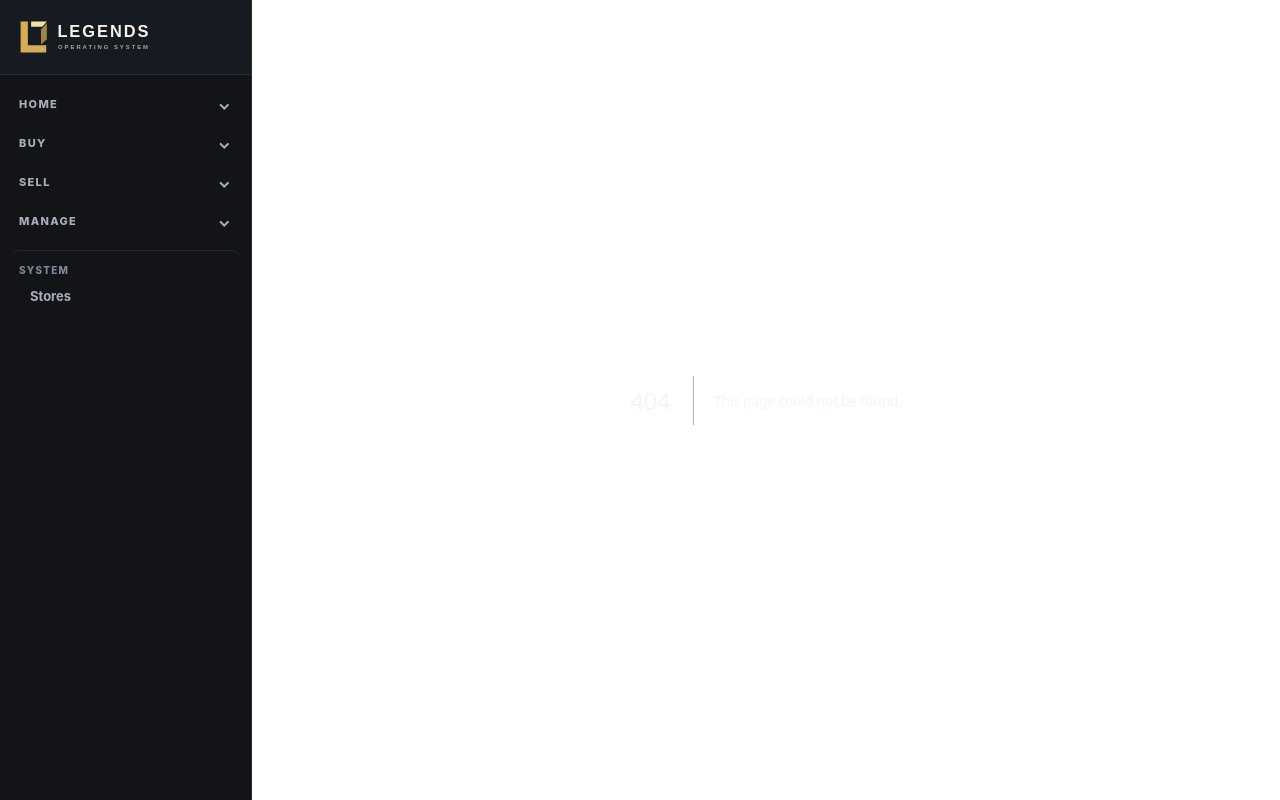
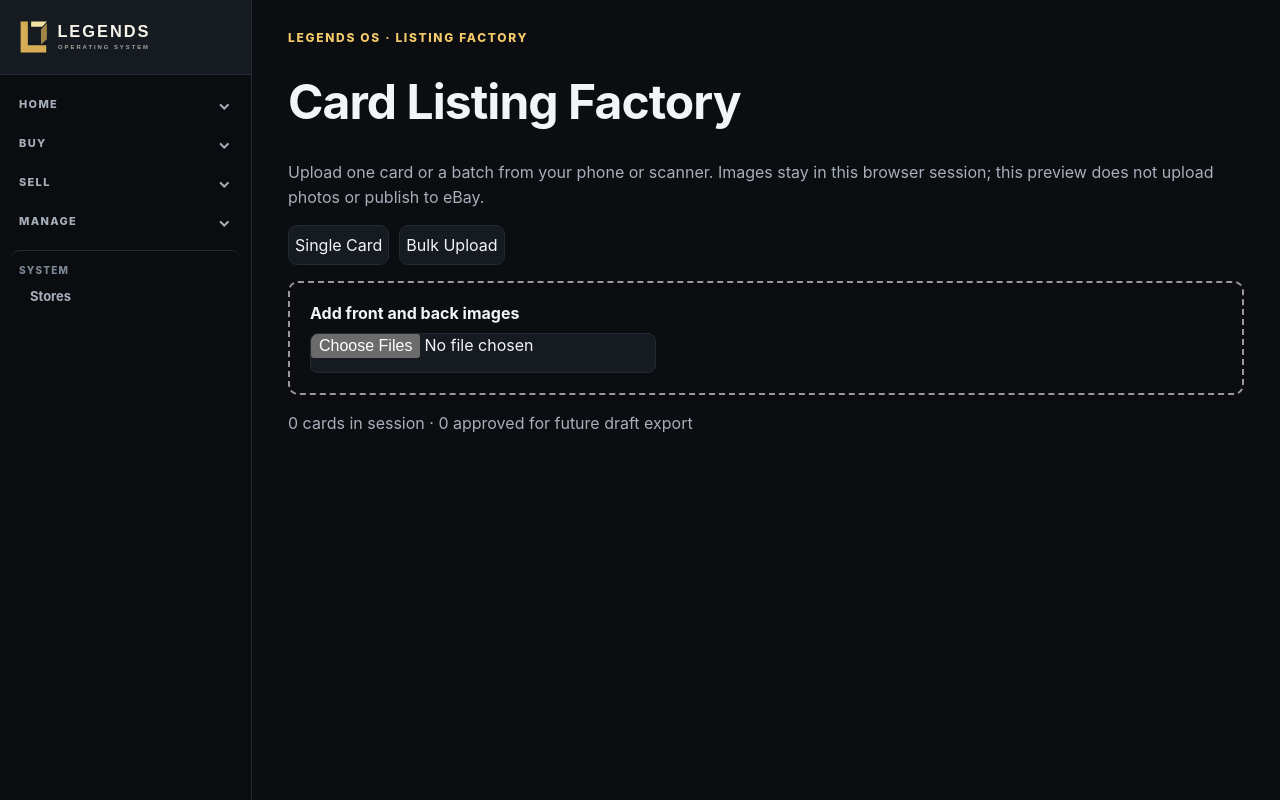
Before and after one commit to joshadlesperger-collab/legends-os, a Next.js app: page /card-listing-factory in a window 1280 px wide. Before the commit this address had no page. Built offline with nearby package versions, Linux system fonts and the light colour scheme.

Commit message:
feat: add Card Listing Factory route

```diff
--- /dev/null
+++ b/app/card-listing-factory/page.tsx
@@ -0,0 +1,5 @@
+import CardListingFactory from "@/components/CardListingFactory";
+
+export default function CardListingFactoryPage() {
+  return <CardListingFactory />;
+}
```
